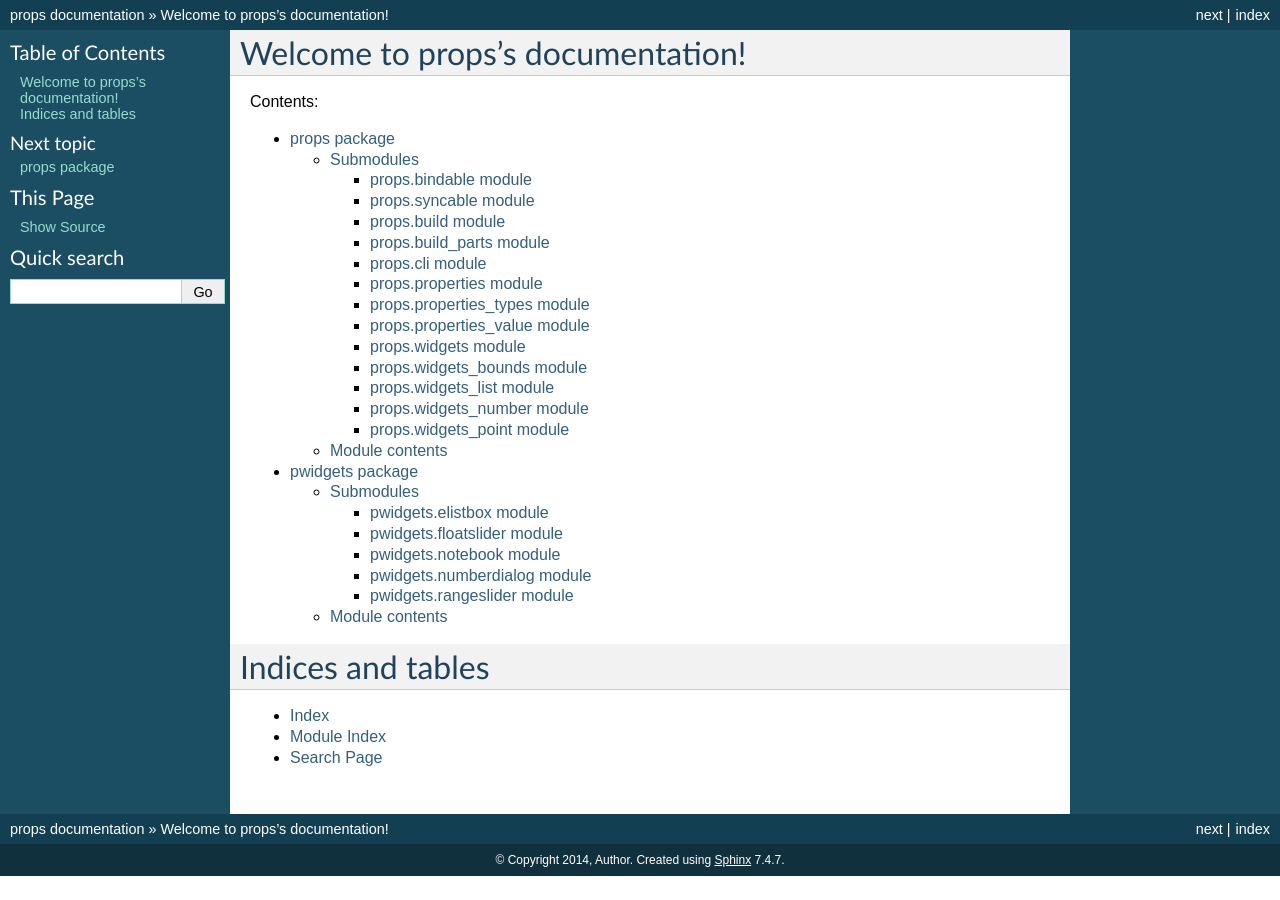
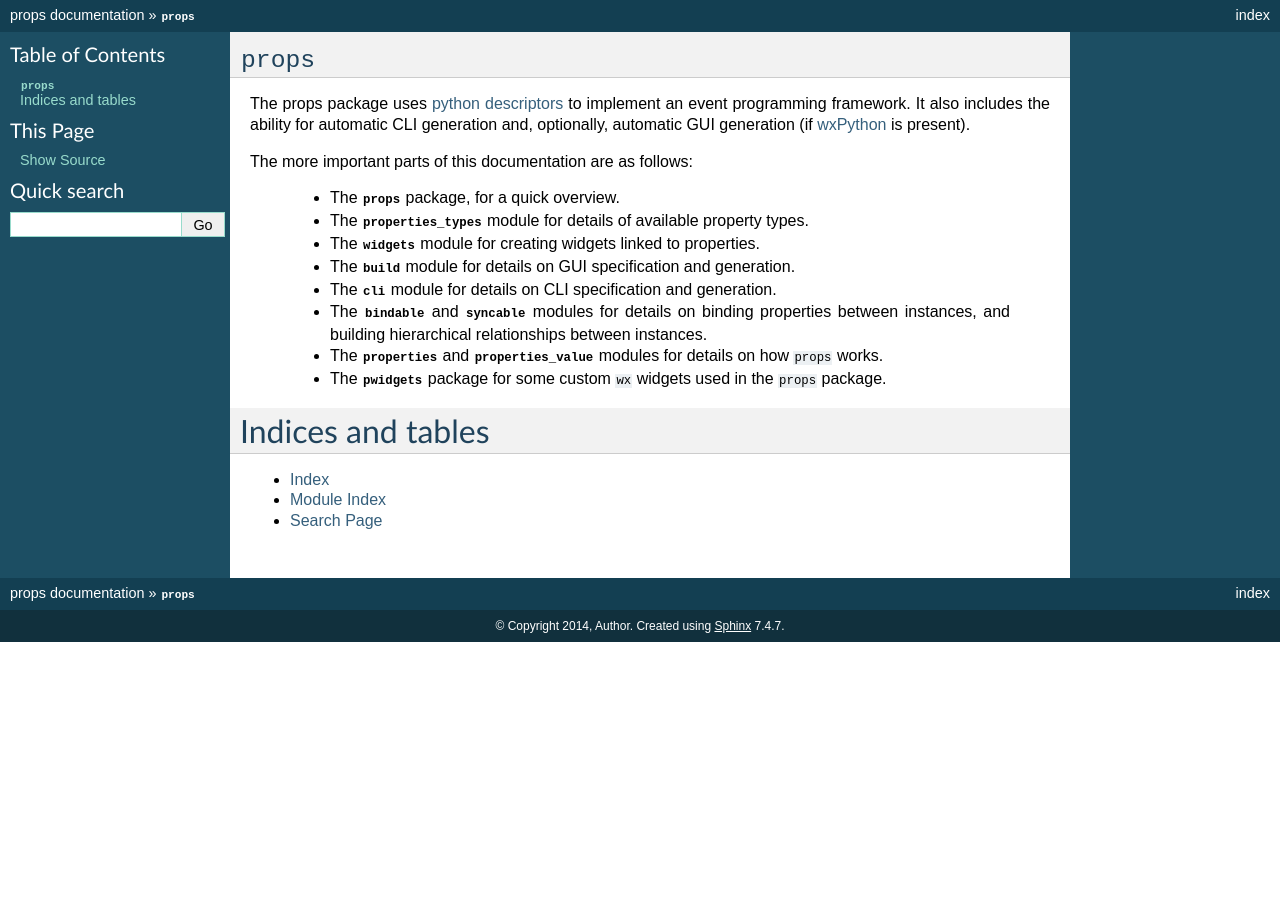
Before and after one commit to pauldmccarthy/fsleyes-props, a Sphinx documentation site: the page built from doc/index.rst, in a window 1280 px wide. Built offline with Sphinx 7.4.7, drawn with Linux system fonts in a browser that asks for light colours; formulas are drawn with MathJax 3.

Commit message:
Some documentation updates

```diff
--- a/doc/index.rst
+++ b/doc/index.rst
@@ -3,16 +3,37 @@
    You can adapt this file completely to your liking, but it should at least
    contain the root `toctree` directive.
 
-Welcome to props's documentation!
-=================================
+``props``
+=========
 
-Contents:
 
-.. toctree::
-   :maxdepth: 4
+The props package uses `python descriptors
+<http://nbviewer.ipython.org/gist/ChrisBeaumont/5758381/descriptor_writeup.ipynb>`_
+to implement an event programming framework. It also includes the ability for
+automatic CLI generation and, optionally, automatic GUI generation (if
+`wxPython <http://www.wxpython.org>`_ is present).
 
-   props
-   pwidgets
+The more important parts of this documentation are as follows:
+
+ - The :mod:`props` package, for a quick overview.
+
+ - The :mod:`.properties_types` module for details of available property types.
+
+ - The :mod:`.widgets` module for creating widgets linked to properties.
+
+ - The :mod:`.build` module for details on GUI specification and generation.
+
+ - The :mod:`.cli` module for details on CLI specification and generation.
+
+ - The :mod:`.bindable` and :mod:`.syncable` modules for details on binding
+   properties between instances, and building hierarchical relationships between
+   instances.
+
+ - The :mod:`.properties` and :mod:`.properties_value` modules for details on
+   how ``props`` works.
+
+ - The :mod:`pwidgets` package for some custom ``wx`` widgets used in the
+   ``props`` package.
 
 
 Indices and tables
--- a/doc/props.rst
+++ b/doc/props.rst
@@ -19,11 +24,3 @@ Submodules
    props.widgets_list
    props.widgets_number
    props.widgets_point
-
-Module contents
----------------
-
-.. automodule:: props
-    :members:
-    :undoc-members:
-    :show-inheritance:
--- a/props/__init__.py
+++ b/props/__init__.py
@@ -4,7 +4,8 @@
 #
 # Author: Paul McCarthy <pauldmccarthy@gmail.com>
 #
-"""Python descriptor framework.
+"""``props is a framework for event-driven programming using python
+descriptors.
 
 Usage::
 
--- a/setup.py
+++ b/setup.py
@@ -33,5 +33,9 @@ setup(
         'Programming Language :: Python :: 2.7',
         'Topic :: Software Development :: Libraries :: Python Modules'],
 
-    packages=find_packages(exclude=('doc'))
+    packages=find_packages(exclude=('doc')),
+
+    install_requires=[
+        'matplotlib>=1.3.1',
+        'numpy>=1.8.1']
 )
```
Also changed, not shown: other parts of doc/props.rst (+5 -0 lines).
